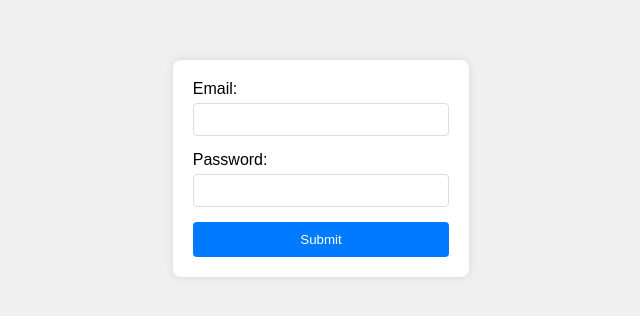
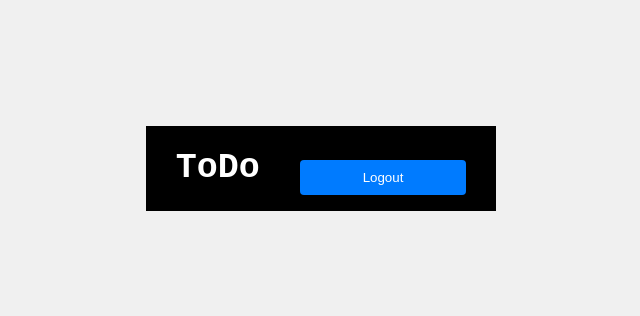
Before and after one commit to kmd-shafi/ToDo-App, a Nuxt app: page /home in a window 1280 px wide. Shown: the part 232-548 px from the top of the page, without its empty margins (319-959 px from the left). Built offline with nearby package versions, Linux system fonts and the light colour scheme.

Commit message:
add pages folder and add navigation bar

```diff
--- a/app.vue
+++ /dev/null
@@ -1,6 +0,0 @@
-<template>
-  <div>
-    <NuxtRouteAnnouncer />
-    <LogInForm/>
-  </div>
-</template>
--- /dev/null
+++ b/components/TodoNavigationBar.vue
@@ -0,0 +1,46 @@
+<template>
+<nav class="navbar">
+    <nav class="navbar">
+        <div class="navdiv">
+            <div class="logo">ToDo</div>
+            <ul>
+                <li>
+                    Welcome
+                </li>
+                <li>
+                    name
+                </li>
+                <button>Logout</button>
+            </ul>
+        </div>
+</nav>
+</nav>
+</template>
+<script>
+
+</script>
+<style>
+*{
+    text-decoration: none;
+}
+.navbar{
+    background-color: black;
+    font-family: 'Courier New', Courier, monospace;
+    padding-right: 15px;
+    padding-left: 15px;
+}
+.navdiv{
+    display: flex;
+    align-items: center;
+    justify-content: space-between;
+}
+.logo{
+    font-size: 35px;
+    font-weight: 600;
+    color: white;
+}
+li{
+    list-style: none;
+    display: inline-block;
+}
+</style>
--- /dev/null
+++ b/pages/home.vue
@@ -0,0 +1,5 @@
+<template>
+    <TodoNavigationBar/>
+</template>
+<script></script>
+<style></style>
--- /dev/null
+++ b/pages/login.vue
@@ -0,0 +1,11 @@
+<template>
+<LogInForm/>
+</template>
+
+<script>
+
+</script>
+
+<style>
+
+</style>
```
